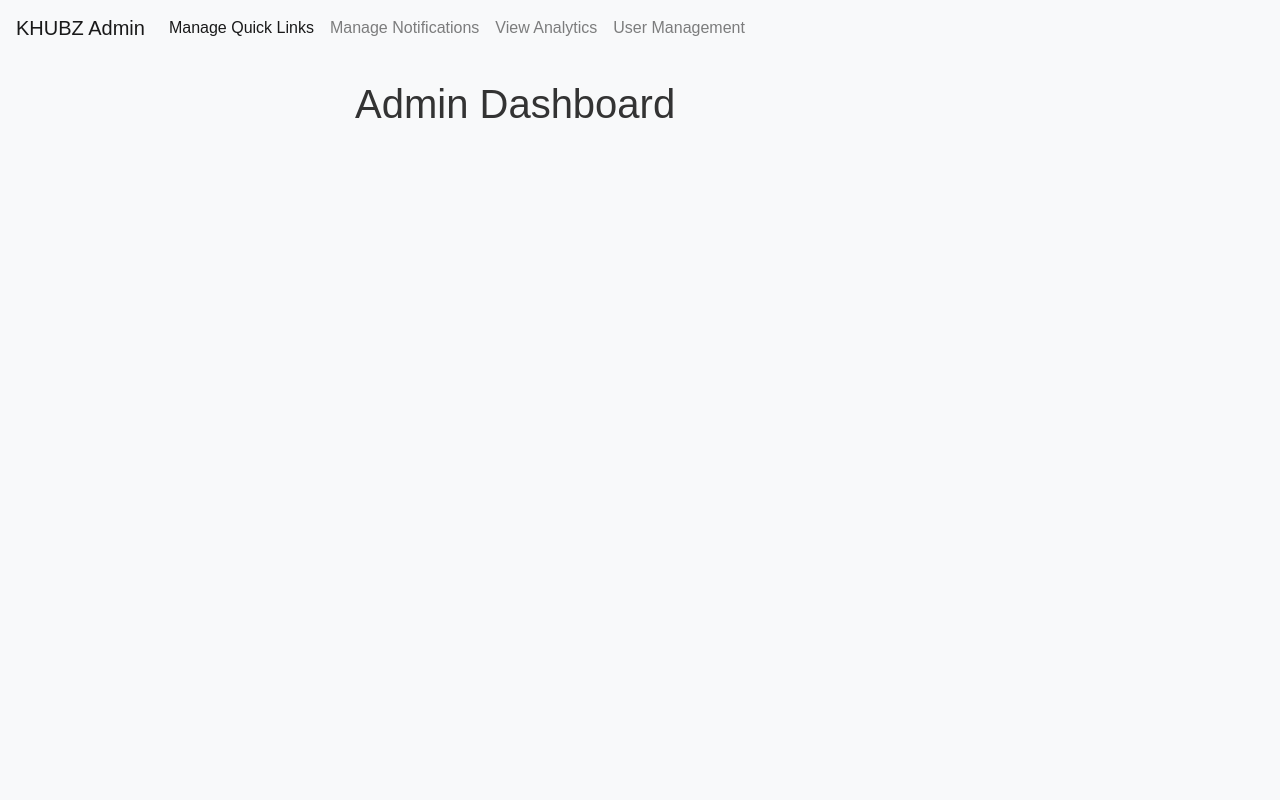
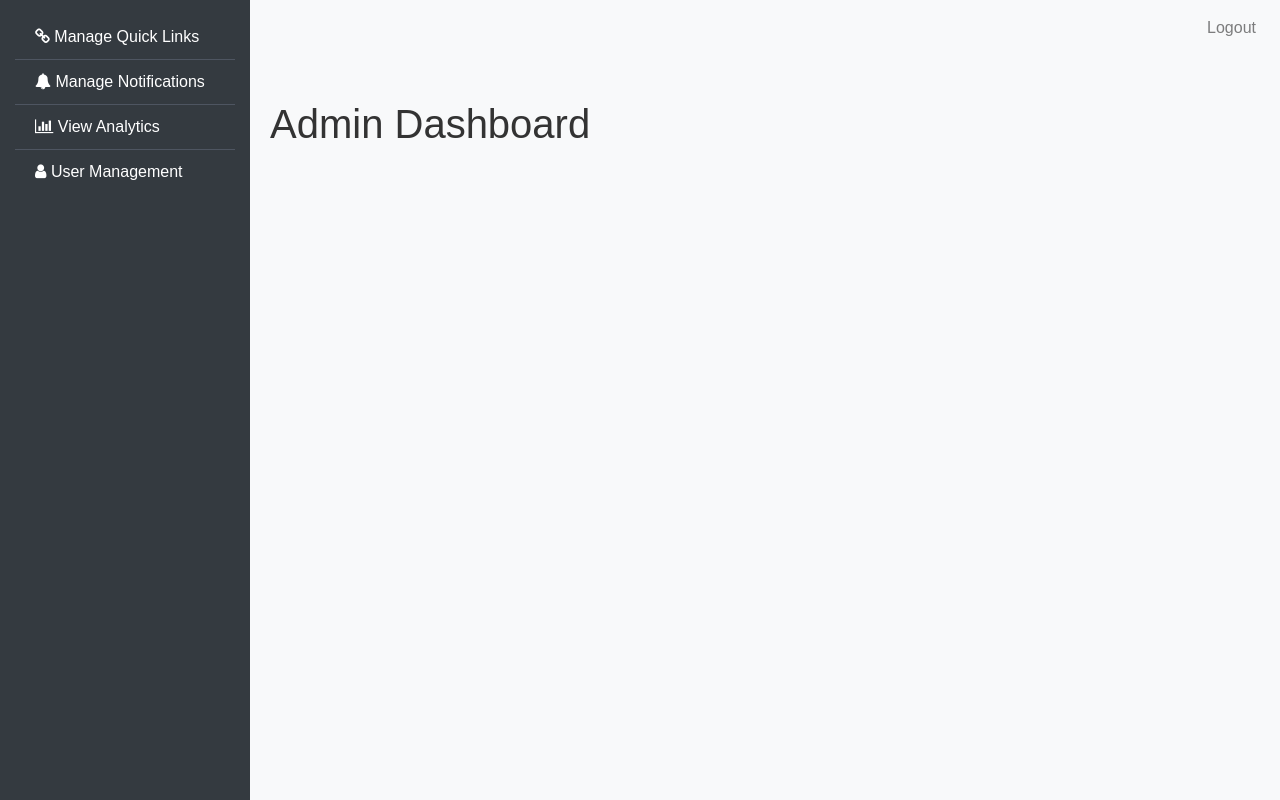
Before and after one commit to sitimahirahmtahrir/KHUBZ, a plain HTML site: page admin_dashboard.html in a window 1280 px wide. Drawn offline with nearby package versions, Linux system fonts and the light colour scheme; files whose address does not match are found by name.

Commit message:
Update admin_dashboard.html

```diff
--- a/admin_dashboard.html
+++ b/admin_dashboard.html
@@ -5,7 +5,50 @@
     <meta name="viewport" content="width=device-width, initial-scale=1.0">
     <title>KHUBZ Admin Dashboard</title>
     <link rel="stylesheet" href="https://stackpath.bootstrapcdn.com/bootstrap/4.5.2/css/bootstrap.min.css">
+    <link rel="stylesheet" href="https://maxcdn.bootstrapcdn.com/font-awesome/4.7.0/css/font-awesome.min.css">
     <link rel="stylesheet" href="css/styles.css">
+    <style>
+        /* Custom CSS for the dashboard */
+        .sidebar {
+            position: fixed;
+            top: 0;
+            left: 0;
+            height: 100%;
+            width: 250px;
+            background: #343a40;
+            color: #fff;
+            padding-top: 15px;
+        }
+
+        .sidebar ul {
+            list-style: none;
+            padding-left: 0;
+        }
+
+        .sidebar ul li {
+            padding: 10px 20px;
+            border-bottom: 1px solid #4e5561;
+        }
+
+        .sidebar ul li:last-child {
+            border-bottom: none;
+        }
+
+        .sidebar ul li a {
+            color: #fff;
+            text-decoration: none;
+            display: block;
+        }
+
+        .sidebar ul li a:hover {
+            background: #4e5561;
+        }
+
+        .content {
+            margin-left: 250px;
+            padding: 20px;
+        }
+    </style>
 </head>
 <body>
     <nav class="navbar navbar-expand-lg navbar-light bg-light">
@@ -14,26 +57,31 @@
             <span class="navbar-toggler-icon"></span>
         </button>
         <div class="collapse navbar-collapse" id="navbarNav">
-            <ul class="navbar-nav">
-                <li class="nav-item active">
-                    <a class="nav-link" href="#">Manage Quick Links</a>
-                </li>
+            <ul class="navbar-nav ml-auto">
                 <li class="nav-item">
-                    <a class="nav-link" href="#">Manage Notifications</a>
-                </li>
-                <li class="nav-item">
-                    <a class="nav-link" href="#">View Analytics</a>
-                </li>
-                <li class="nav-item">
-                    <a class="nav-link" href="#">User Management</a>
+                    <a class="nav-link" href="#">Logout</a>
                 </li>
             </ul>
         </div>
     </nav>
-    <div class="container mt-4">
-        <h1>Admin Dashboard</h1>
-        <!-- Add forms and tables for managing links and notifications -->
+
+    <div class="container-fluid mt-4">
+        <div class="row">
+            <div class="col-md-3 sidebar">
+                <ul>
+                    <li><a href="#"><i class="fa fa-link"></i> Manage Quick Links</a></li>
+                    <li><a href="#"><i class="fa fa-bell"></i> Manage Notifications</a></li>
+                    <li><a href="#"><i class="fa fa-bar-chart"></i> View Analytics</a></li>
+                    <li><a href="#"><i class="fa fa-user"></i> User Management</a></li>
+                </ul>
+            </div>
+            <div class="col-md-9 content">
+                <h1>Admin Dashboard</h1>
+                <!-- Add forms and tables for managing links and notifications -->
+            </div>
+        </div>
     </div>
+
     <script src="js/scripts.js"></script>
 </body>
 </html>
```
